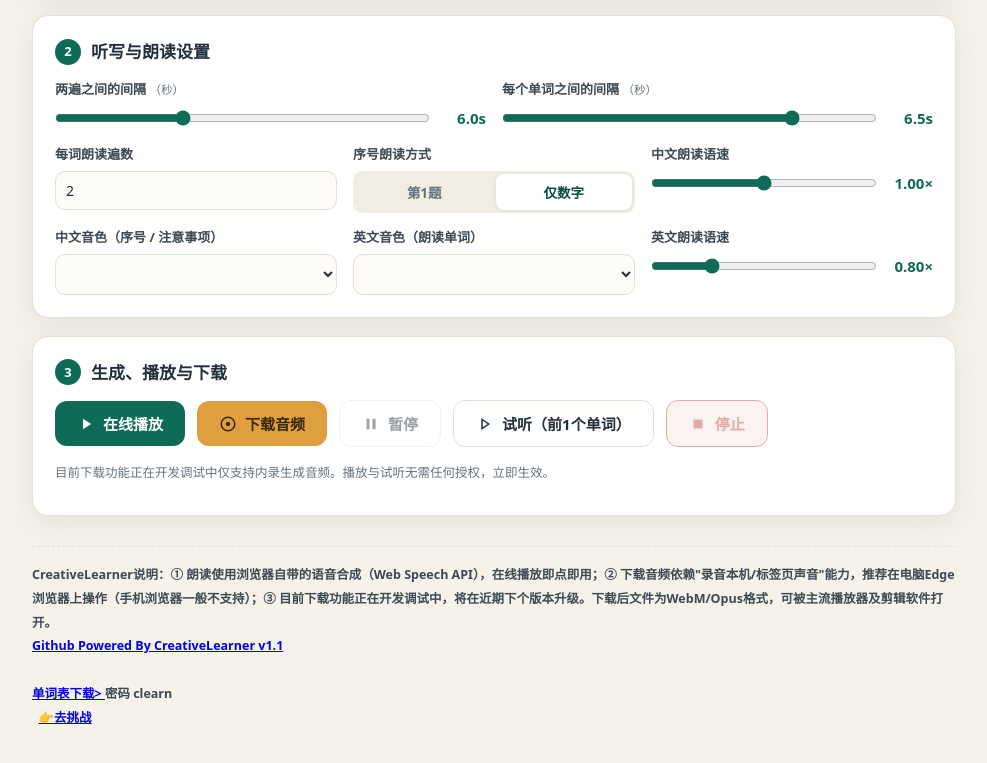
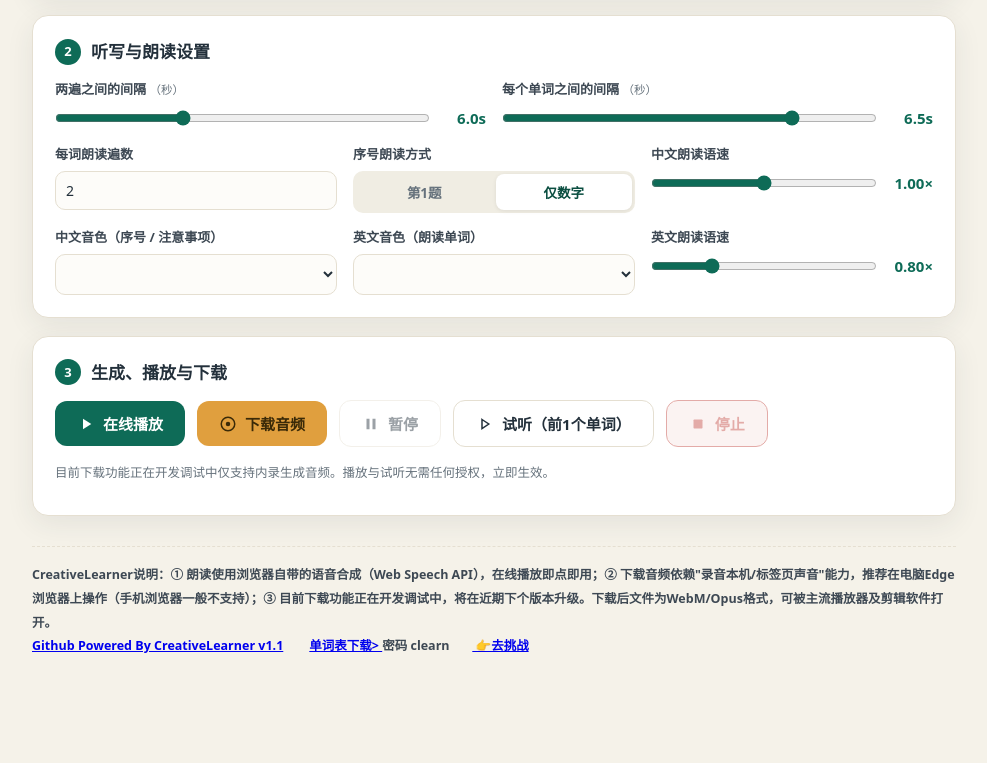
Before and after one commit to carfox163/dctx, a website: page index.html in a window 1280 px wide. Shown: the part 549-1312 px from the top of the page, without its empty margins (146-1133 px from the left). After the commit the page ends 1267 px from the top, so only its background shows below. Drawn offline with Linux system fonts and the light colour scheme; a web font is replaced by a local one.

Commit message:
Add files via upload

```diff
--- a/index.html
+++ b/index.html
@@ -246,8 +246,8 @@
   </section>
   <div class="footer">
     <p><b>CreativeLearner说明：① 朗读使用浏览器自带的语音合成（Web Speech API），在线播放即点即用；② 下载音频依赖"录音本机/标签页声音"能力，推荐在电脑Edge浏览器上操作（手机浏览器一般不支持）；③ 目前下载功能正在开发调试中，将在近期下个版本升级。下载后文件为WebM/Opus格式，可被主流播放器及剪辑软件打开。 <br>
-<b><a href="https://github.com/carfox163/dctx" target="_blank" >Github Powered By CreativeLearner v1.1</a><br><br>
-	<a href="https://creativelearner.lanzouy.com/b0hd1d0af" target="_blank" > 单词表下载&gt; </a>密码 clearn</p>  &nbsp; <a href="https://creativelearners.netlify.app/" target="_blank" > 👉去挑战 </a>
+<b><a href="https://github.com/carfox163/dctx" target="_blank" >Github Powered By CreativeLearner v1.1</a>&nbsp; &nbsp;&nbsp;&nbsp;&nbsp;&nbsp;
+	<a href="https://creativelearner.lanzouy.com/b0hd1d0af" target="_blank" > 单词表下载&gt; </a>密码 clearn   &nbsp;&nbsp; &nbsp;&nbsp;&nbsp;<a href="https://creativelearners.netlify.app/" target="_blank" > 👉去挑战 </a></p>
   </div>
 </div>
 <div class="toast-wrap" id="toastWrap"></div>
```
